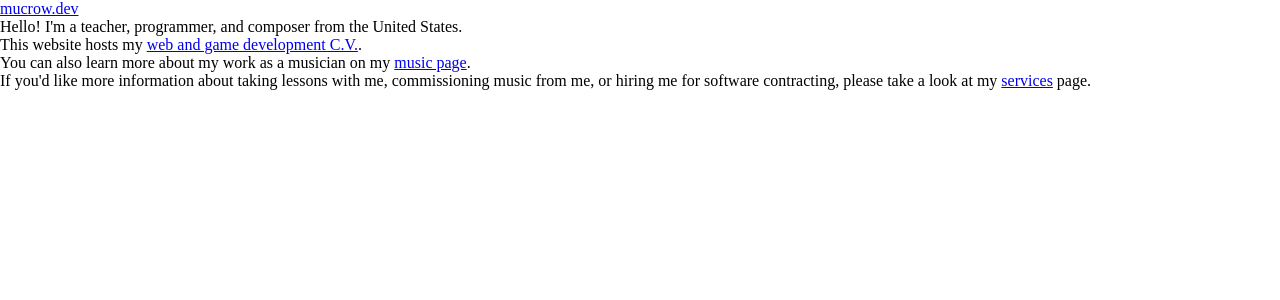
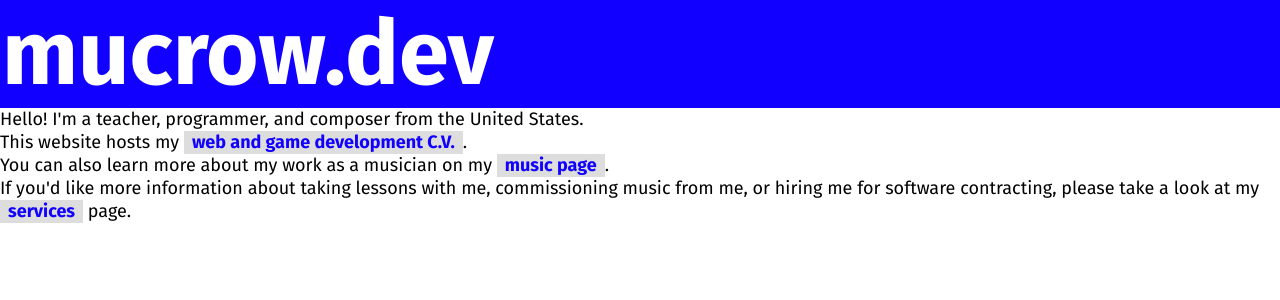
Before and after one commit to mucrow/mucrow.dev, a Next.js app: page / in a window 1280 px wide. Shown: the top 300 px of the page. Built offline with nearby package versions, Linux system fonts and the light colour scheme.

Commit message:
Start styling the website

```diff
--- a/app/globals.css
+++ b/app/globals.css
@@ -1,12 +1,20 @@
+@import url('https://fonts.googleapis.com/css2?family=Fira+Sans:ital,wght@0,400;0,700;1,400;1,700&family=JetBrains+Mono&display=swap');
+
 :root {
+  --color-black: #000000;
+  --color-blue-200: #1100ff;
+  --color-white: #ffffff;
+
+  --font-family-sans-serif: 'Fira Sans', sans-serif;
+  --font-family-serif: 'Times New Roman', serif; /* Unused */
+  --font-family-mono: 'JetBrains Mono', monospace;
+
+  --font-size-200: 18px;
+  --font-size-700: 90px;
+
+  --line-height: 23px;
+
   --max-width: 1100px;
-  --border-radius: 12px;
-  --font-sans-serif: 'Arial', sans-serif;
-  --font-serif: 'Times New Roman', serif;
-  --font-mono: 'Courier New', monospace;
-
-  --foreground-rgb: 0, 0, 0;
-  --background-rgb: 255, 255, 255;
 }
 
 * {
@@ -22,5 +30,50 @@ body {
 }
 
 html {
-  font-family: var(--font-serif) !important;
+  font-family: var(--font-family-sans-serif);
+  font-size: var(--font-size-200);
 }
+
+p {
+  line-height: var(--line-height);
+}
+
+a:not(.unstyle) {
+  /* Specify height so border-box can actually adjust for hover border-bottom */
+  height: var(--line-height);
+
+  background: #ddd;
+  color: var(--color-blue-200);
+  display: inline-block;
+  font-weight: bold;
+  padding: 0 8px;
+  text-decoration: none;
+}
+
+a:active:not(.unstyle), a:focus:not(.unstyle), a:hover:not(.unstyle) {
+  border-bottom: 2px solid var(--color-blue-200);
+}
+
+h1 {
+  margin: 16px 0 8px;
+}
+
+h2 {
+  margin: 28px 0 6px;
+}
+
+h3 {
+  margin: 20px 0 4px;
+}
+
+header {
+  background-color: var(--color-blue-200);
+  padding: 0 2px;
+}
+
+.homepage-link {
+  color: var(--color-white);
+  font-size: var(--font-size-700);
+  font-weight: bold;
+  text-decoration: none;
+}
--- a/app/layout.tsx
+++ b/app/layout.tsx
@@ -1,6 +1,4 @@
 import type { Metadata } from 'next'
-
-import { Heading1 } from '@/app/Heading';
 
 import '@/app/globals.css'
 
@@ -18,7 +16,7 @@ export default function RootLayout({
     <html lang="en">
       <body>
         <header>
-          <a href="/">mucrow.dev</a>
+          <a className="homepage-link unstyle" href="/">mucrow.dev</a>
         </header>
         <main>
           {children}
```
